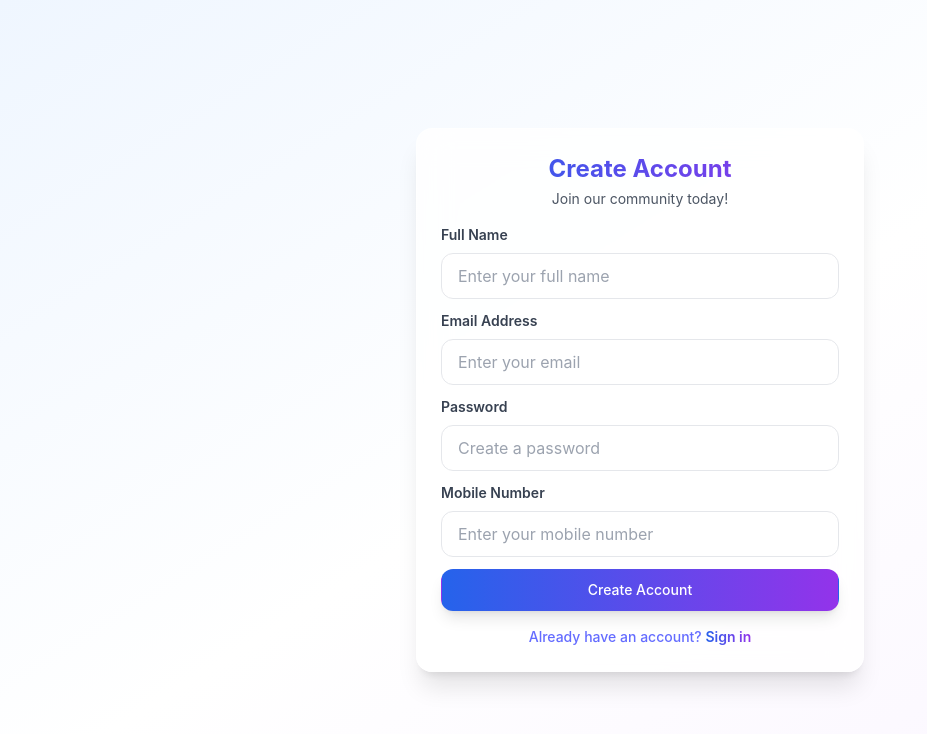
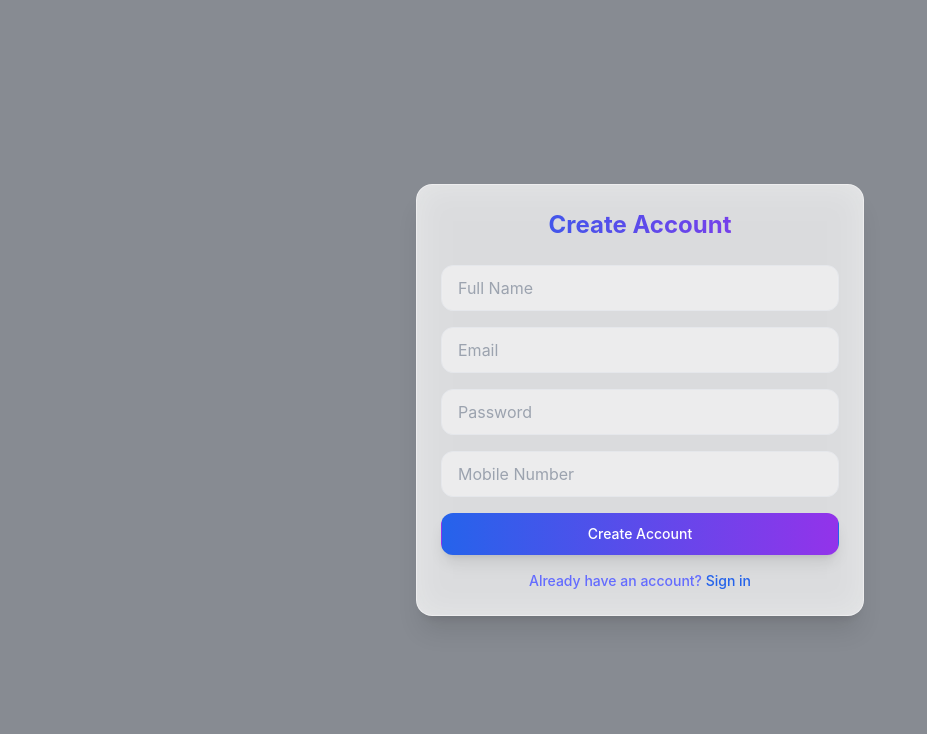
Before and after one commit to Ratheesh-24/CRUD-Application, a React (Vite) app in the folder employee-frontend/: page /register in a window 1280 px wide. Shown: the top 734 px of the page, without its empty margins (0-927 px from the left). Built offline with nearby package versions, Linux system fonts and the light colour scheme.

Commit message:
Changed card styling in login and register page

```diff
--- a/employee-frontend/src/pages/Login.jsx
+++ b/employee-frontend/src/pages/Login.jsx
@@ -35,49 +35,41 @@ export default function Login() {
   };
 
   return (
-    <div className="min-h-screen bg-gradient-to-br from-blue-50 via-white to-purple-50 flex items-center justify-center p-4 w-screen overflow-x-hidden">
-      <div className="w-full max-w-md mx-auto">
-        <div className="backdrop-blur-lg bg-white/80 p-8 rounded-2xl shadow-xl border border-white/40">
-          <div className="text-center mb-8">
-            <h2 className="text-2xl font-bold bg-gradient-to-r from-blue-600 to-purple-600 bg-clip-text text-transparent">
-              Welcome Back
-            </h2>
-            <p className="mt-2 text-sm text-gray-600">Sign in to your account</p>
+    <div className="fixed inset-0 bg-gray-900/50 backdrop-blur-sm flex items-center justify-center p-4 z-50">
+      <div className="w-full max-w-md bg-white/80 backdrop-blur-lg rounded-2xl p-6 shadow-xl border border-white/40">
+        <div className="text-center mb-6">
+          <h3 className="text-2xl font-bold bg-gradient-to-r from-blue-600 to-purple-600 bg-clip-text text-transparent">
+            Login to your account
+          </h3>
         </div>
 
         {error && (
-            <div className="p-4 mb-6 rounded-lg bg-red-50/50 backdrop-blur-sm border border-red-100 text-red-700 text-sm">
+          <div className="mb-4 p-4 rounded-xl bg-red-50/50 backdrop-blur-sm border border-red-100 text-red-700 text-sm">
             {error}
           </div>
         )}
 
         <form onSubmit={handleSubmit} className="space-y-4">
           <div>
-              <label className="block text-gray-700 text-sm font-semibold mb-2">
-                Email Address
-              </label>
             <input
               type="email"
               required
               className="w-full px-4 py-2.5 rounded-xl bg-white/50 border border-gray-200
               text-gray-900 placeholder-gray-400 focus:outline-none focus:ring-2
               focus:ring-blue-500/30 focus:border-transparent transition duration-200"
-                placeholder="Enter your email"
+              placeholder="Email"
               value={formData.email}
               onChange={(e) => setFormData({ ...formData, email: e.target.value })}
             />
           </div>
-
-            {/* Password Input */}
           <div>
-              <label className="block text-gray-700 text-sm font-medium mb-2">
-                Password
-              </label>
             <input
               type="password"
               required
-                className="w-full px-4 py-3 rounded-lg bg-white border border-gray-300 text-gray-900 placeholder-gray-500 focus:outline-none focus:ring-2 focus:ring-blue-500/50 focus:border-transparent transition duration-200"
-                placeholder="Enter your password"
+              className="w-full px-4 py-2.5 rounded-xl bg-white/50 border border-gray-200
+              text-gray-900 placeholder-gray-400 focus:outline-none focus:ring-2
+              focus:ring-blue-500/30 focus:border-transparent transition duration-200"
+              placeholder="Password"
               value={formData.password}
               onChange={(e) => setFormData({ ...formData, password: e.target.value })}
             />
@@ -85,21 +77,18 @@ export default function Login() {
 
           <button
             type="submit"
-              className="w-full px-4 py-2.5 mt-6 bg-gradient-to-r from-blue-600 to-purple-600
+            className="w-full px-4 py-2.5 bg-gradient-to-r from-blue-600 to-purple-600
             text-white rounded-xl hover:opacity-90 transition-all duration-200
-              shadow-lg hover:shadow-blue-500/25 text-sm font-medium"
+            shadow-lg hover:shadow-blue-500/25 text-sm"
           >
             Sign In
           </button>
         </form>
 
-          <div className="mt-6 text-center text-sm text-gray-600">
+        <div className="mt-4 text-center text-sm text-gray-600">
           <Link to="/register" className="hover:text-blue-600 transition-colors duration-200">
-              Don't have an account?{' '}
-              <span className="font-semibold bg-gradient-to-r from-blue-600 to-purple-600
-              bg-clip-text text-transparent">Sign up</span>
+            Don't have an account? <span className="text-blue-600">Sign up</span>
           </Link>
-          </div>
         </div>
       </div>
     </div>
--- a/employee-frontend/src/pages/Register.jsx
+++ b/employee-frontend/src/pages/Register.jsx
@@ -56,82 +56,68 @@ export default function Register() {
   };
 
   return (
-    <div className="min-h-screen bg-gradient-to-br from-blue-50 via-white to-purple-50 flex items-center justify-center p-4 w-screen overflow-x-hidden">
-      <div className="w-full max-w-md mx-auto">
-        <div className="backdrop-blur-lg bg-white/80 p-6 rounded-2xl shadow-xl border border-white/40">
-          <div className="text-center mb-4">
-            <h2 className="text-2xl font-bold bg-gradient-to-r from-blue-600 to-purple-600 bg-clip-text text-transparent">
+    <div className="fixed inset-0 bg-gray-900/50 backdrop-blur-sm flex items-center justify-center p-4 z-50">
+      <div className="w-full max-w-md bg-white/80 backdrop-blur-lg rounded-2xl p-6 shadow-xl border border-white/40">
+        <div className="text-center mb-6">
+          <h3 className="text-2xl font-bold bg-gradient-to-r from-blue-600 to-purple-600 bg-clip-text text-transparent">
             Create Account
-            </h2>
-            <p className="mt-1 text-sm text-gray-600">Join our community today!</p>
+          </h3>
         </div>
 
         {error && (
-            <div className="p-4 mb-6 rounded-lg bg-red-50/50 backdrop-blur-sm border border-red-100 text-red-700 text-sm">
+          <div className="mb-4 p-4 rounded-xl bg-red-50/50 backdrop-blur-sm border border-red-100 text-red-700 text-sm">
             {error}
           </div>
         )}
 
-          <form onSubmit={handleSubmit} className="space-y-3">
+        <form onSubmit={handleSubmit} className="space-y-4">
           <div>
-              <label className="block text-gray-700 text-sm font-semibold mb-2">
-                Full Name
-              </label>
             <input
               type="text"
               required
               className="w-full px-4 py-2.5 rounded-xl bg-white/50 border border-gray-200
               text-gray-900 placeholder-gray-400 focus:outline-none focus:ring-2
               focus:ring-blue-500/30 focus:border-transparent transition duration-200"
-                placeholder="Enter your full name"
+              placeholder="Full Name"
               value={formData.name}
               onChange={(e) => setFormData({ ...formData, name: e.target.value })}
             />
           </div>
 
           <div>
-              <label className="block text-gray-700 text-sm font-semibold mb-2">
-                Email Address
-              </label>
             <input
               type="email"
               required
               className="w-full px-4 py-2.5 rounded-xl bg-white/50 border border-gray-200
               text-gray-900 placeholder-gray-400 focus:outline-none focus:ring-2
               focus:ring-blue-500/30 focus:border-transparent transition duration-200"
-                placeholder="Enter your email"
+              placeholder="Email"
               value={formData.email}
               onChange={(e) => setFormData({ ...formData, email: e.target.value })}
             />
           </div>
 
           <div>
-              <label className="block text-gray-700 text-sm font-semibold mb-2">
-                Password
-              </label>
             <input
               type="password"
               required
               className="w-full px-4 py-2.5 rounded-xl bg-white/50 border border-gray-200
               text-gray-900 placeholder-gray-400 focus:outline-none focus:ring-2
               focus:ring-blue-500/30 focus:border-transparent transition duration-200"
-                placeholder="Create a password"
+              placeholder="Password"
               value={formData.password}
               onChange={(e) => setFormData({ ...formData, password: e.target.value })}
             />
           </div>
 
           <div>
-              <label className="block text-gray-700 text-sm font-semibold mb-2">
-                Mobile Number
-              </label>
             <input
               type="tel"
               required
               className="w-full px-4 py-2.5 rounded-xl bg-white/50 border border-gray-200
               text-gray-900 placeholder-gray-400 focus:outline-none focus:ring-2
               focus:ring-blue-500/30 focus:border-transparent transition duration-200"
-                placeholder="Enter your mobile number"
+              placeholder="Mobile Number"
               value={formData.mobileNo}
               onChange={(e) => setFormData({ ...formData, mobileNo: e.target.value })}
             />
@@ -139,9 +125,9 @@ export default function Register() {
 
           <button
             type="submit"
-              className="w-full px-4 py-2.5 mt-4 bg-gradient-to-r from-blue-600 to-purple-600
+            className="w-full px-4 py-2.5 bg-gradient-to-r from-blue-600 to-purple-600
             text-white rounded-xl hover:opacity-90 transition-all duration-200
-              shadow-lg hover:shadow-blue-500/25 text-sm font-medium"
+            shadow-lg hover:shadow-blue-500/25 text-sm"
           >
             Create Account
           </button>
@@ -149,11 +135,8 @@ export default function Register() {
 
         <div className="mt-4 text-center text-sm text-gray-600">
           <Link to="/login" className="hover:text-blue-600 transition-colors duration-200">
-              Already have an account?{' '}
-              <span className="font-semibold bg-gradient-to-r from-blue-600 to-purple-600
-              bg-clip-text text-transparent">Sign in</span>
+            Already have an account? <span className="text-blue-600">Sign in</span>
           </Link>
-          </div>
         </div>
       </div>
     </div>
```
Lines whose indentation alone changed are shown as unchanged.
